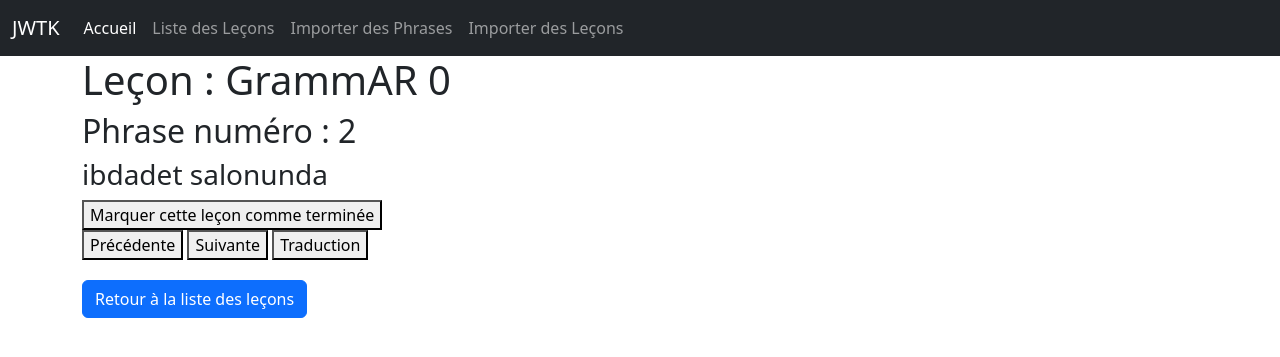
After one commit to Rom1Slom/JWTK, a Django app: page /lesson/2/phrase/2/ in a window 1280 px wide. The commit adds this page. Shown: the top 357 px of the page. Run offline with Django 5.2, Linux system fonts and the light colour scheme; data comes from the database, SQL or seed files in the repository; both versions use the stored data as it was after the commit; some libraries are stand-ins or nearby versions.

Commit message:
Initial commit

```diff
--- a/JWTK/JWTK/settings.py
+++ b/JWTK/JWTK/settings.py
@@ -68,6 +68,7 @@ TEMPLATES = [
                 'django.template.context_processors.request',
                 'django.contrib.auth.context_processors.auth',
                 'django.contrib.messages.context_processors.messages',
+                'translate.context_processors.lesson_table_context',
             ],
         },
     },
--- /dev/null
+++ b/JWTK/translate/context_processors.py
@@ -0,0 +1,13 @@
+from .models import Lesson
+
+def lesson_table_context(request):
+    lessons = Lesson.objects.all().order_by('number')
+    total_lessons = lessons.count()
+
+    # Diviser les leçons en lignes (6 colonnes par défaut)
+    columns = 6
+    rows = [lessons[i:i + columns] for i in range(0, total_lessons, columns)]
+
+    return {
+        'rows': rows,  # Tableau des leçons
+    }
--- a/JWTK/translate/models.py
+++ b/JWTK/translate/models.py
@@ -25,6 +25,7 @@ from django.contrib.auth.models import User
 class Lesson(models.Model):
     title = models.CharField(max_length=100)
     number = models.IntegerField(unique=True)
+    is_completed = models.BooleanField(default=False)
 
     def __str__(self):
         return f"Lesson {self.number}: {self.title}"
@@ -35,8 +36,11 @@ class Phrase(models.Model):
     translation_fr = models.CharField(max_length=256, null= True)
     translation_en = models.CharField(max_length=256, default='default_value')
     translation_ru = models.CharField(max_length=256, null= True)
-    phrase_number = models.IntegerField(null=True, blank=True, default=0, unique= True)
+    phrase_number = models.IntegerField(null=True, blank=True, default=0, unique= False)
     # id = models.AutoField(primary_key=True)
+
+    class Meta:
+        unique_together = ('lesson', 'phrase_number')  # Unicité par leçon et numéro de phrase
 
     def __str__(self):
         return self.phrase
--- /dev/null
+++ b/JWTK/translate/templates/translate/base.html
@@ -0,0 +1,78 @@
+<!DOCTYPE html>
+<html lang="fr">
+<head>
+    <meta charset="UTF-8">
+    <meta name="viewport" content="width=device-width, initial-scale=1.0">
+    <title>{% block title %}JWTK{% endblock %}</title>
+    {% load static %}
+    <link rel="stylesheet" href="{% static 'bootstrap/css/bootstrap.min.css' %}">
+</head>
+<body>
+   <!-- Barre de navigation -->
+   <nav class="navbar navbar-expand-lg navbar-dark bg-dark">
+    <div class="container-fluid">
+        <a class="navbar-brand" href="#">JWTK</a>
+        <button class="navbar-toggler" type="button" data-bs-toggle="collapse" data-bs-target="#navbarNav" aria-controls="navbarNav" aria-expanded="false" aria-label="Toggle navigation">
+            <span class="navbar-toggler-icon"></span>
+        </button>
+        <div class="collapse navbar-collapse" id="navbarNav">
+            <ul class="navbar-nav">
+                <li class="nav-item">
+                    <a class="nav-link active" aria-current="page" href="{% url 'translate:index' %}">Accueil</a>
+                </li>
+                <li class="nav-item">
+                    <a class="nav-link" href="{% url 'translate:accueil' %}">Liste des Leçons</a>
+                </li>
+                <li class="nav-item">
+                    <a class="nav-link" href="{% url 'translate:import_phrases' %}">Importer des Phrases</a>
+                </li>
+                <li class="nav-item">
+                    <a class="nav-link" href="{% url 'translate:import_lessons' %}">Importer des Leçons</a>
+                </li>
+            </ul>
+        </div>
+    </div>
+</nav>
+
+ <div class="container">
+    <div class="row">
+
+                {% if show_sidebar %}
+                <!-- Colonne latérale gauche -->
+                <aside class="col-md-3 bg-light p-3">
+
+                    <h5>Tableau des leçons</h5>
+                    <div class="table-responsive">
+                        <table class="table table-bordered text-center">
+                            <tbody>
+                                {% for row in rows %}
+                                    <tr>
+                                        {% for lesson in row %}
+                                            <td
+                                            class="{% if lesson.is_completed %} bg-success text-white {% endif %}"
+                                            style="width: 50px; height: 50px;"
+                                            title="{{ lesson.title }}">
+                                            <a href="{% url 'translate:phrase_navigation' lesson.id 1 %}"
+                                               class="text-decoration-none text-dark">
+                                                {{ lesson.number }}
+                                            </a>
+                                            </td>
+                                        {% endfor %}
+                                    </tr>
+                                {% endfor %}
+                            </tbody>
+                        </table>
+                    </div>
+                </aside>
+                {% endif %}
+                <!-- Contenu de la page base.html-->
+                <main class="col-md-9">
+                    {% block content %}
+                    <!-- Contenu spécifique à chaque page -->
+                    {% endblock %}
+                </main>
+    </div>
+</div>
+<script src="{% static 'bootstrap/js/bootstrap.bundle.min.js' %}"></script>
+</body>
+</html>
--- /dev/null
+++ b/JWTK/translate/templates/translate/phrase_navigation.html
@@ -0,0 +1,78 @@
+{% extends 'translate/base.html' %}
+
+<!-- {% block title %}Accueil{% endblock %} -->
+
+{% block content %}
+    <title>Navigation des phrases</title>
+    <script>
+        // Fonction pour charger une phrase en fonction de son ID
+        function loadPhrase(action) {
+            var currentId = parseInt(document.getElementById('current-id').value);
+            var totalPhrases = parseInt(document.getElementById('total-phrases').value);
+
+            if (action === 'next') {
+                currentId = currentId < totalPhrases ? currentId + 1 : 1;  // Passage à la phrase suivante
+            } else if (action === 'previous') {
+                currentId = currentId > 1 ? currentId - 1 : totalPhrases;  // Passage à la phrase précédente
+            }
+
+            // Rechargement de la page avec le nouvel ID de phrase
+            window.location.href = '/lesson/' + {{ lesson.id }} + '/phrase/' + currentId + '/';
+        }
+
+        // Fonction pour afficher/masquer la traduction
+        function toggleTranslation() {
+            var translation = document.getElementById('translation');
+            translation.style.display = (translation.style.display === 'none' || translation.style.display === '') ? 'block' : 'none';
+        }
+    </script>
+</head>
+<body>
+
+
+    <h1>Leçon : {{ lesson.title }}</h1>
+
+    <h2>Phrase numéro : {{ phrase.phrase_number }}</h2>  <!-- Affichage du numéro de la phrase -->
+
+    <h3>{{ phrase.phrase }}</h3>
+    <button id="complete-lesson-btn">Marquer cette leçon comme terminée</button>
+    <script>
+        document.getElementById('complete-lesson-btn').addEventListener('click', function() {
+            fetch('/mark_lesson_completed/{{ lesson.id }}/', {
+                method: 'POST',
+                headers: {
+                    'X-CSRFToken': '{{ csrf_token }}',
+                }
+            })
+            .then(response => response.json())
+            .then(data => {
+                if (data.success) {
+                    alert("Leçon marquée comme terminée !");
+                } else {
+                    alert("Erreur lors de la mise à jour.");
+                }
+            });
+        });
+    </script>
+
+
+
+    <div id="translation" style="display: {% if show_translation %} block {% else %} none {% endif %};">
+        <p><strong>Traduction:</strong> {{ phrase.translation_fr }}</p>
+    </div>
+
+    <div>
+        <button onclick="loadPhrase('previous')">Précédente</button>
+        <button onclick="loadPhrase('next')">Suivante</button>
+        <button onclick="toggleTranslation()">Traduction</button>
+    </div>
+
+    <!-- Bouton pour revenir à l'accueil -->
+    <div style="margin-top: 20px;">
+        <a href="{% url 'translate:accueil' %}" class="btn btn-primary">Retour à la liste des leçons</a>
+    </div>
+
+    <!-- Stocker l'ID actuel et le nombre total de phrases dans des éléments cachés -->
+    <input type="hidden" id="current-id" value="{{ phrase.phrase_number }}">
+    <input type="hidden" id="total-phrases" value="{{ total_phrases }}">
+{%endblock %}
--- a/JWTK/translate/templates/translate/traduction.html
+++ b/JWTK/translate/templates/translate/traduction.html
@@ -40,7 +40,7 @@
     <!-- Définir les variables Django dans une balise de script -->
 
 
-    <script src="{% static 'js/script.js' %}"></script>
+    <script src="{% static 'jss/script.js' %}"></script>
 
 </body>
 </html>
--- a/JWTK/translate/urls.py
+++ b/JWTK/translate/urls.py
@@ -10,10 +10,16 @@ urlpatterns =[
     path('accueil/', views.accueil, name='accueil'),
     path('login/', views.login_view, name='login'),
     path('<int:phrase_lesson_id>/', views.show, name = "show"), # traduire/<id>
-    path('traduction/<int:phrase_id>/', views.get_traduction, name='get_traduction'),
-    path('traduction/', views.phrase_a_traduire, name='phrase_a_traduire'),  # Pour afficher la page HTML avec le bouton
+    # path('traduction/<int:phrase_id>/', views.get_traduction, name='get_traduction'),
+    # path('traduction/', views.phrase_a_traduire, name='phrase_a_traduire'),  # Pour afficher la page HTML avec le bouton
     path('ajax/', views.my_view, name='my_view'),
+    path('lesson/<int:lesson_id>/phrase/<int:current_id>/', views.phrase_navigation, name='phrase_navigation'),
+    path('import/phrases/', views.import_phrases, name='import_phrases'),
+    path('import/lessons/', views.import_lessons, name='import_lessons'),
+    path('mark_lesson_completed/<int:lesson_id>/', views.mark_lesson_completed, name='mark_lesson_completed'),   # URL de base sans paramètre
+
+    # path('phrases/<int:current_id>/', views.phrase_navigation, name='phrase_navigation_with_id'),  # URL avec ID
     # path('lesson/<int:lesson_id>/', views.translate_lesson, name='translate_lesson'),
-    path('signup/', views.signup, name='signup')
+    # path('signup/', views.signup, name='signup')
 
 ]
--- a/JWTK/translate/views.py
+++ b/JWTK/translate/views.py
@@ -1,18 +1,27 @@
 from django.shortcuts import render, redirect, get_object_or_404
-from django.http import HttpResponse, Http404
+from django.http import HttpResponse, Http404, HttpResponseNotFound
 from django.template import loader
 from .models import Phrase, Lesson, UserProgress
 from django.http import JsonResponse
 from django.contrib.auth import login, authenticate
 from django.contrib.auth.forms import UserCreationForm
 from .forms import SignUpForm, LoginForm
+from django.db.models import Count
 import random
+import logging
+import pandas as pd
 
+
+logger = logging.getLogger(__name__)
+# Rechercher les doublons
+duplicates = Phrase.objects.values('lesson', 'phrase_number').annotate(count=Count('id')).filter(count__gt=1)
+
+for dup in duplicates:
+    print(dup)
 
 # Create your views here.
 
 def index(request):
-
     context = {"phrases": Phrase.objects.all()}
     return render(request, "translate/accueil.html", context)
 
@@ -22,61 +31,46 @@ def show(request, phrase_lesson_id):
     return render(request, "translate/show.html", context)
 
 
-def phrase_a_traduire(request):
-    phrases = Phrase.objects.all().order_by('phrase_number')  # Récupérer toutes les phrases triées par leur numéro
-    if not phrases:
-        raise Http404('No phrase available')
+def phrase_navigation(request, lesson_id, current_id):
+    # Récupérer la leçon correspondante
+    current_lesson = get_object_or_404(Lesson, id=lesson_id)
 
-    # Récupérer le numéro de la phrase actuelle
-    current_phrase_number = request.GET.get('current_phrase_number')
-    if current_phrase_number is not None and current_phrase_number.isdigit():
-        current_phrase_number = int(current_phrase_number)
-        try:
-            current_phrase = phrases.get(phrase_number=current_phrase_number)
-        except Phrase.DoesNotExist:
-            current_phrase = None
-    else:
-        current_phrase = None
-        current_phrase_number = 0
+    # Récupérer toutes les phrases associées à cette leçon, triées par numéro
+    lesson_phrases = current_lesson.phrases.order_by('phrase_number')
+    total_phrases = lesson_phrases.count()
 
-    # Récupérer la phrase précédente ou suivante en fonction de la requête
-    if request.GET.get('previous'):  # Si l'on veut la phrase précédente
-        previous_phrase = phrases.filter(phrase_number__lt=current_phrase_number).order_by('-phrase_number').first()
-        if previous_phrase:
-            current_phrase = previous_phrase
-            current_phrase_number = current_phrase.phrase_number
-    else:  # Sinon on prend la phrase suivante
-        next_phrase = phrases.filter(phrase_number__gt=current_phrase_number).order_by('phrase_number').first()
-        if next_phrase:
-            current_phrase = next_phrase
-            current_phrase_number = next_phrase.phrase_number
+    # Récupérer la phrase actuelle
+    current_phrase = lesson_phrases.filter(phrase_number=current_id).first()
+    if not current_phrase:
+        return HttpResponseNotFound("phrase non trouvée dans cette leçon")
 
-    if not current_phrase:  # Si aucune phrase n'a été trouvée, on prend la première phrase
-        current_phrase = phrases.first()
-        current_phrase_number = current_phrase.phrase_number
+    # Détremnine the ID of the next and previous phrase in the current lesson
+    next_phrase = lesson_phrases.filter(phrase_number__gt=current_id).first()
+    previous_phrase = lesson_phrases.filter(phrase_number__lt=current_id).last()
 
-    context = {  # Définir le contexte avant de l'utiliser
+    next_id = next_phrase.phrase_number if next_phrase else lesson_phrases.first().phrase_number
+    previous_id = previous_phrase.phrase_number if previous_phrase else lesson_phrases.last().phrase_number
+
+    show_translation = 'translation' in request.GET
+
+    context = {
         'phrase': current_phrase,
-        'current_phrase_number': current_phrase_number,
+        'show_translation': show_translation,
+        'total_phrases': total_phrases,
+        'lesson': current_lesson,
+        'next_id':next_id,
+        'previous_id':previous_id,
     }
 
-    # Si la requête est une requête AJAX, on renvoie les données en HTML partiel
-    if request.headers.get('x-requested-with') == 'XMLHttpRequest':
-        return render(request, 'translate/accueil.html', context)
+    return render(request, "translate/phrase_navigation.html", context)
 
-    # Sinon, on renvoie le template complet
-    return render(request, 'translate/traduction.html', context)
-
-
-
-def get_traduction(request, phrase_id):
-    try:
-        phrase = Phrase.objects.get(id=phrase_id)
-        return JsonResponse({
-            'phrase' : phrase.phrase,
-            'traduction': phrase.translation_fr})
-    except Phrase.DoesNotExist:
-        raise Http404("Phrase not found")
+def mark_lesson_completed (request, lesson_id):
+    if request.method == "POST":
+        lesson = get_object_or_404(Lesson, id=lesson_id)
+        lesson.is_completed = True
+        lesson.save()
+        return JsonResponse({"success": True})
+    return JsonResponse({"success": False, "error":'Méthode non autorisée'})
 
 
 
@@ -88,45 +82,17 @@ def my_view(request):
 
 
 def accueil(request):
-    # Créer une liste de nombres de 1 à 60
-    cases = list(range(1, 61))
-    # Découper la liste en sous-listes de 6 éléments pour former les lignes
-    lignes = [cases[i:i + 6] for i in range(0, len(cases), 6)]
-    # return render(request, 'translate/index.html', {'lignes': lignes})
 
-    # Récupérer toutes les leçons et leur progression pour l'utilisateur
     lessons = Lesson.objects.all().order_by('number')
-    progress_data = []
-
-    # Split `progress_data` into chunks of 6
-    def batch(iterable, batch_size):
-        for i in range(0, len(iterable), batch_size):
-            yield iterable[i:i + batch_size]
-
-    batched_progress_data = list(batch(progress_data[:60], 6))
-
-    for lesson in lessons:
-        # Récupérer ou créer la progression de l'utilisateur pour chaque leçon
-        user_progress, _ = UserProgress.objects.get_or_create(user=request.user, lesson=lesson)
-
-        # Compter les phrases dans chaque leçon et celles étudiées
-        total_phrases = lesson.phrases.count()
-        completed_phrases = user_progress.phrases_worked_on.count()
-        progress_percentage = (completed_phrases / total_phrases * 100) if total_phrases > 0 else 0
-        # Ajouter les données de progression
-        progress_data.append({
-            'lesson_number': lesson.number,
-            'title': lesson.title,
-            'progress_percentage': progress_percentage,
-        })
-
-    context = {"lessons": Lesson.objects.all(),
-               'lignes': lignes,
-                'progress_data' : progress_data,
-                 'batched_progress_data': batched_progress_data }
+    total_lessons = lessons.count()
+    # Générer les cases : diviser les leçons en lignes de 6 colonnes par exemple
+    columns = 6
+    rows = [lessons[i:i + columns] for i in range(0, total_lessons, columns)]
+    context = {'lessons': lessons,
+               'rows':rows,
+               'show_sidebar': True}
 
     return render(request, "translate/index.html", context)
-
 
 # def translate_lesson(request, lesson_id):
 #     lesson = get_object_or_404(Lesson, id=lesson_id)
@@ -166,3 +132,50 @@ def login_view(request):
     else:
         form = LoginForm()
     return render(request, 'translate/login.html', {'form': form})
+
+
+def import_phrases(request):
+    if request.method == "POST" and request.FILES['file']:
+        file = request.FILES['file']
+
+        # Lecture du fichie excel
+        df = pd.read_excel(file)
+
+        for index, row in df.iterrows():
+
+            Phrase.objects.create(
+                phrase_number = row['phrase_number'],
+                phrase=row['phrase'],
+                translation_fr=row['translation_fr'],
+                lesson_id = row['lesson_id']
+            )
+        return HttpResponse("Les phrases ont été importées avec succès.")
+
+    return render(request, 'translate/import_phrases.html')
+
+def import_lessons(request):
+    if request.method == 'POST':
+        file = request.FILES.get('file')
+        if not file:
+            return render(request, 'translate/import_phrase.html', {'error': 'Aucun fichier sélectionné.'})
+
+        try:
+            df = pd.read_excel(file)
+
+            # Vérifier les colonnes nécessaires
+            if not {'number', 'title'}.issubset(df.columns):
+                return render(request, 'translate/import_phrase.html', {'error': 'Le fichier doit contenir les colonnes "number" et "title".'})
+
+            # Importer les leçons
+            for _, row in df.iterrows():
+                Lesson.objects.update_or_create(
+                    number=row['number'],
+                    defaults={'title': row['title']}
+                )
+
+            return render(request, 'translate/import_phrase.html', {'success': 'Importation des leçons réussie !'})
+
+        except Exception as e:
+            return render(request, 'translate/import_phrase.html', {'error': f'Erreur lors de l\'importation des leçons : {str(e)}'})
+
+    return render(request, 'translate/import_phrase.html')
```
Also changed, not shown: JWTK/translate/static/js/script.js (deleted, +0 -85 lines), JWTK/translate/static/jss/script.js (added, +74 -0 lines), JWTK/translate/templates/translate/import_phrases.html (added, +29 -0 lines), JWTK/translate/templates/translate/index.html (+19 -34 lines), JWTK/db.sqlite3, JWTK/translate/migrations/0003_alter_phrase_phrase_number.py (added), JWTK/translate/migrations/0004_alter_phrase_unique_together.py (added), JWTK/translate/migrations/0005_lesson_is_completed.py (added), JWTK/translate/static/jss/ajax.js (renamed from JWTK/translate/static/js/ajax.js), 2 other files.
